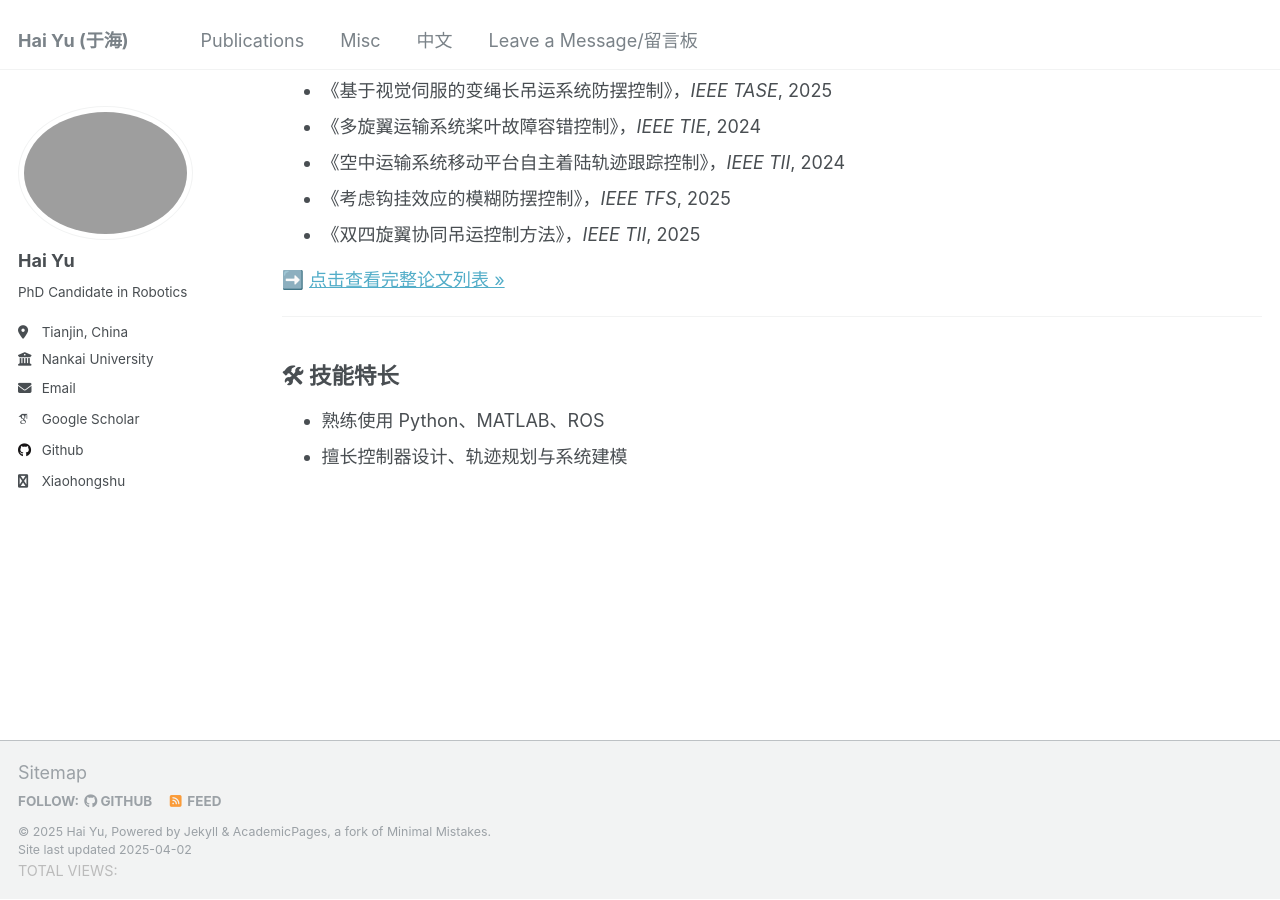
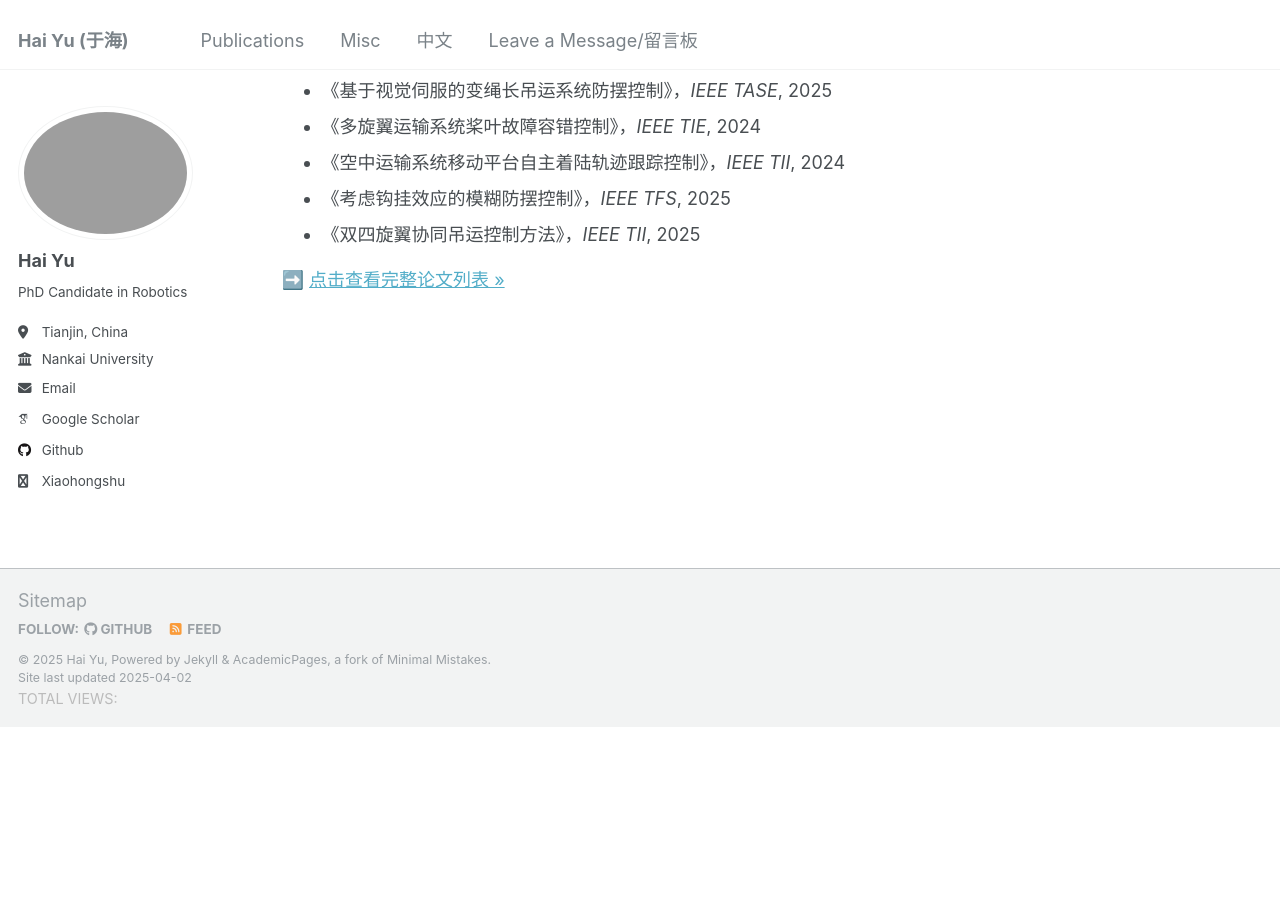
Before and after one commit to wangy1893/wangy1893.github.io, a Jekyll site: the page built from _pages/chinese.md, in a window 1280 px wide and 900 px high, scrolled down 1610 px. Built offline with Jekyll 4.4.1, drawn with Linux system fonts in a browser that asks for light colours; some web fonts are replaced; comment, search, counter and statistics services are not loaded; after the commit the page ends 2338 px from its top, so only the background shows below that.

Commit message:
Update chinese.md

```diff
--- a/_pages/chinese.md
+++ b/_pages/chinese.md
@@ -85,10 +85,3 @@ author_profile: true
 - 《双四旋翼协同吊运控制方法》，*IEEE TII*, 2025
 
 ➡️ [点击查看完整论文列表 »](/publications)
-
----
-
-## 🛠 技能特长
-
-- 熟练使用 Python、MATLAB、ROS
-- 擅长控制器设计、轨迹规划与系统建模
```
